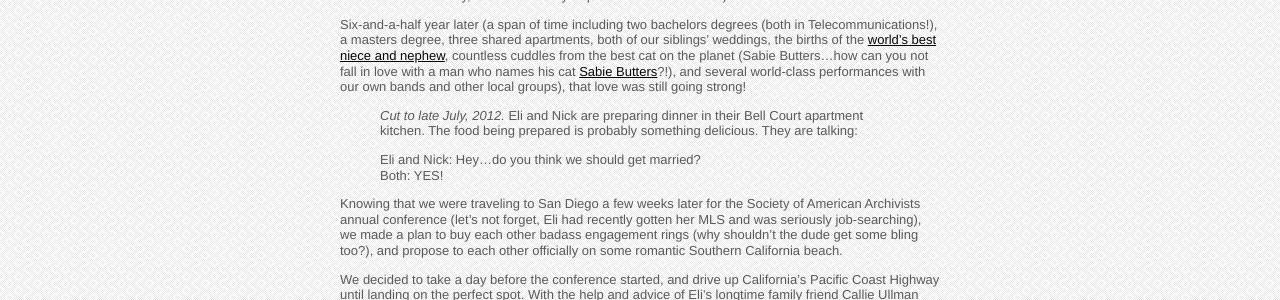
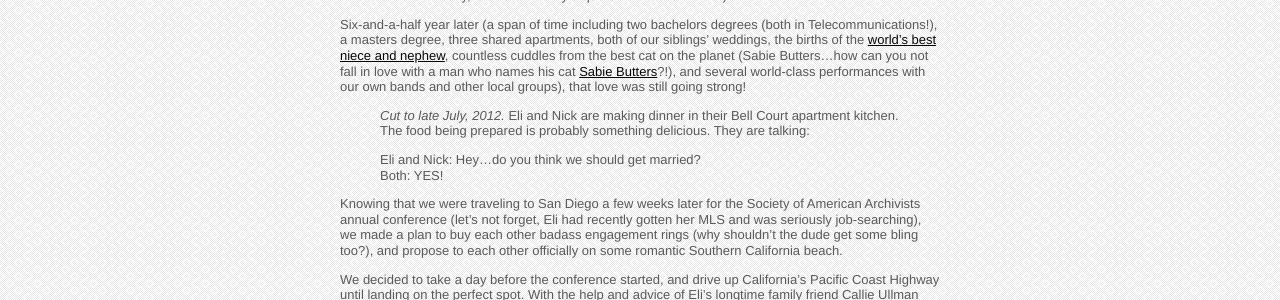
Before and after one commit to nikolaiwarner/eliandnick.com, a Jekyll site: the page built from index.md, in a window 1280 px wide. Shown: the part 962-1262 px from the top of the page. Built offline with Jekyll 4.4.1, drawn with Linux system fonts in a browser that asks for light colours; nearby versions of some CDN libraries.

Commit message:
Update index.md

```diff
--- a/index.md
+++ b/index.md
@@ -11,7 +11,7 @@
 
 Six-and-a-half year later (a span of time including two bachelors degrees (both in Telecommunications!), a masters degree, three shared apartments, both of our siblings’ weddings, the births of the [world’s best niece and nephew](http://instagram.com/p/VkMPqkLH_8/), countless cuddles from the best cat on the planet (Sabie Butters...how can you not fall in love with a man who names his cat [Sabie Butters](http://instagram.com/p/TGL29DLHzr/)?!), and several world-class performances with our own bands and other local groups), that love was still going strong!
 
-> _Cut to late July, 2012._ Eli and Nick are preparing dinner in their Bell Court apartment kitchen. The food being prepared is probably something delicious. They are talking:
+> _Cut to late July, 2012._ Eli and Nick are making dinner in their Bell Court apartment kitchen. The food being prepared is probably something delicious. They are talking:
 
 > Eli and Nick: Hey...do you think we should get married?
 > Both: YES!
```
